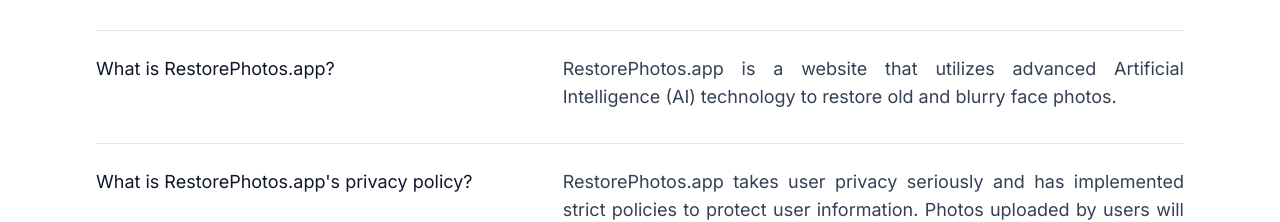
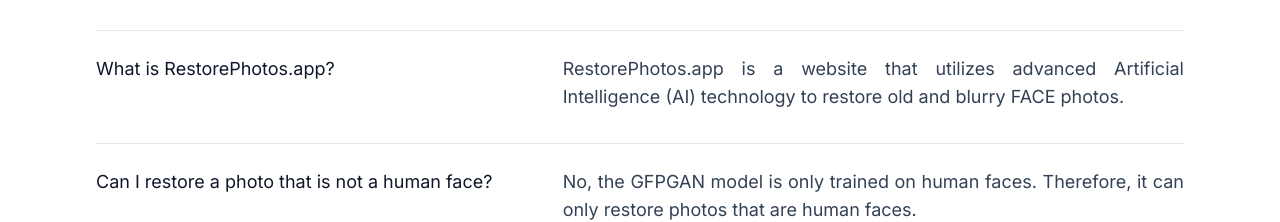
Before and after one commit to llegomark/restorephotos, a Next.js app: page /restore in a window 1280 px wide. Shown: the part 588-810 px from the top of the page. Built offline with nearby package versions, Linux system fonts and the light colour scheme; what uploader would draw is missing.

Commit message:
add links to faq

```diff
--- a/src/components/FAQ.tsx
+++ b/src/components/FAQ.tsx
@@ -1,9 +1,33 @@
+interface LinkProps {
+  children: React.ReactNode;
+  url: string;
+  className?: string;
+}
+
+const Link: React.FC<LinkProps> = ({ children, url, className }) => (
+  <a href={url} className={className} target="_blank" rel="noopener noreferrer">
+    {children}
+  </a>
+);
+
 const faqs = [
   {
     id: 1,
     question: "What is RestorePhotos.app?",
     answer:
-      "RestorePhotos.app is a website that utilizes advanced Artificial Intelligence (AI) technology to restore old and blurry face photos.",
+      "RestorePhotos.app is a website that utilizes advanced Artificial Intelligence (AI) technology to restore old and blurry FACE photos.",
+  },
+  {
+    id: 27,
+    question: "Can I restore a photo that is not a human face?",
+    answer:
+      "No, the GFPGAN model is only trained on human faces. Therefore, it can only restore photos that are human faces.",
+  },
+  {
+    id: 28,
+    question: "Can I restore an old photo of myself?",
+    answer:
+      "Yes, you can restore an old photo of yourself. However, the model may not be able to restore the face exactly as it was in the original photo. This is because the model is trained on a large dataset of faces and may not be able to restore the face exactly as it was in the original photo.",
   },
   {
     id: 2,
@@ -76,7 +100,7 @@
     id: 13,
     question: "Can I learn more about the technology behind RestorePhotos.app?",
     answer:
-      "Additional information about the technology can be accessed by visiting the GFPGAN Github page (https://github.com/arc-lab-tencent/GFP-GAN) and by reading the related research paper available at (https://arxiv.org/abs/2101.04061) on the website.",
+      "Additional information about the technology can be accessed by visiting the GFPGAN Github page and by reading the related research paper available on the website.",
   },
   {
     id: 14,
@@ -149,24 +173,6 @@
     answer:
       "The GFPGAN model is a practical algorithm for real-world face restoration. It utilizes rich and diverse priors encapsulated in a pre-trained face GAN (e.g., StyleGAN2) for blind face restoration. This means the model can restore heavily degraded or blurry photos with high accuracy. However, the model may not be able to restore the face exactly as it was in the original photo. This is because the model is trained on a large dataset of faces and may not be able to restore the face exactly as it was in the original photo.",
   },
-  {
-    id: 26,
-    question: "Can I restore a photo that is not a face?",
-    answer:
-      "No, the GFPGAN model is only trained on faces. Therefore, it can only restore photos that are faces.",
-  },
-  {
-    id: 27,
-    question: "Can I restore a photo that is not a human face?",
-    answer:
-      "No, the GFPGAN model is only trained on human faces. Therefore, it can only restore photos that are human faces.",
-  },
-  {
-    id: 28,
-    question: "Can I restore an old photo of myself?",
-    answer:
-      "Yes, you can restore an old photo of yourself. However, the model may not be able to restore the face exactly as it was in the original photo. This is because the model is trained on a large dataset of faces and may not be able to restore the face exactly as it was in the original photo.",
-  },
 ];
 
 export default function FAQ() {
@@ -187,7 +193,24 @@
               </dt>
               <dd className="mt-2 md:col-span-7 md:mt-0">
                 <p className="text-justify text-lg text-slate-700">
-                  {faq.answer}
+                  {faq.answer} {" "}
+                  {faq.id === 13 ? (
+                    <Link
+                      url="https://github.com/TencentARC/GFPGAN"
+                      className="text-blue-500 underline"
+                    >
+                      GFPGAN Github page
+                    </Link>
+                  ) : null}
+                  {faq.id === 13 ? " and " : null}
+                  {faq.id === 13 ? (
+                    <Link
+                      url="https://arxiv.org/abs/2101.04061"
+                      className="text-blue-500 underline"
+                    >
+                      related research paper.
+                    </Link>
+                  ) : null}
                 </p>
               </dd>
             </div>
--- a/src/components/Footer.tsx
+++ b/src/components/Footer.tsx
@@ -1,6 +1,5 @@
 import Link from "next/link";
 
-// function to determine the current year
 const currentYear = () => {
   const date = new Date();
   return date.getFullYear();
@@ -11,14 +10,12 @@
     <footer className="mt-5 mb-3 flex h-16 w-full flex-col items-center justify-between space-y-2 border-t px-3 pt-4 text-center sm:mb-0 sm:h-20 sm:flex-row sm:pt-2">
       <div>
         Copyright © {currentYear()}{" "}
-        <a
-          href="https://markllego.com/"
-          target="_blank"
-          rel="noreferrer"
+        <Link
+          href="/"
           className="font-bold underline-offset-2 transition hover:underline"
         >
           Mark Anthony Llego
-        </a>
+        </Link>
         .
       </div>
       <div className="flex space-x-3 sm:space-x-4">
```
Also changed, not shown: package.json (+4 -4 lines), 1 other file (tests, documents, lock files or other folders).
